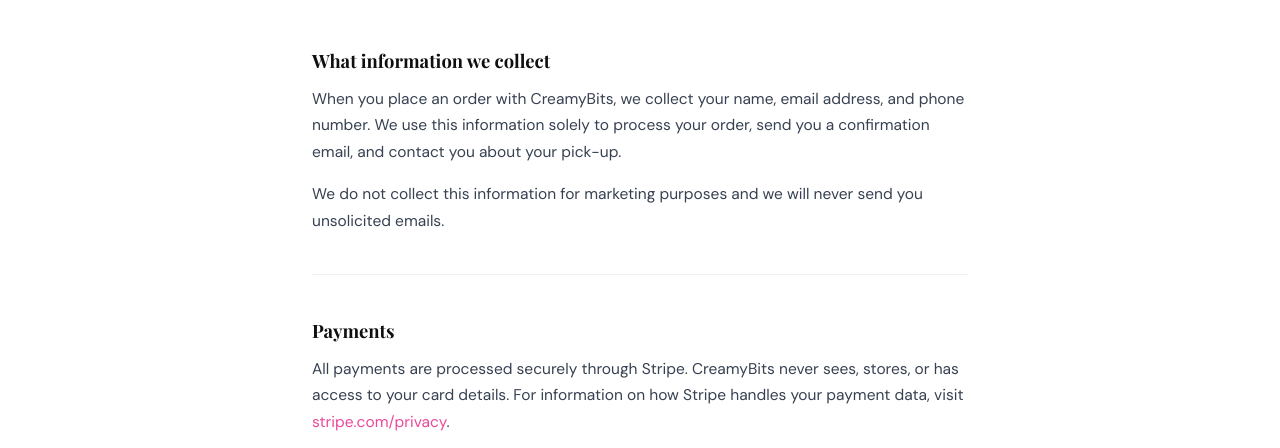
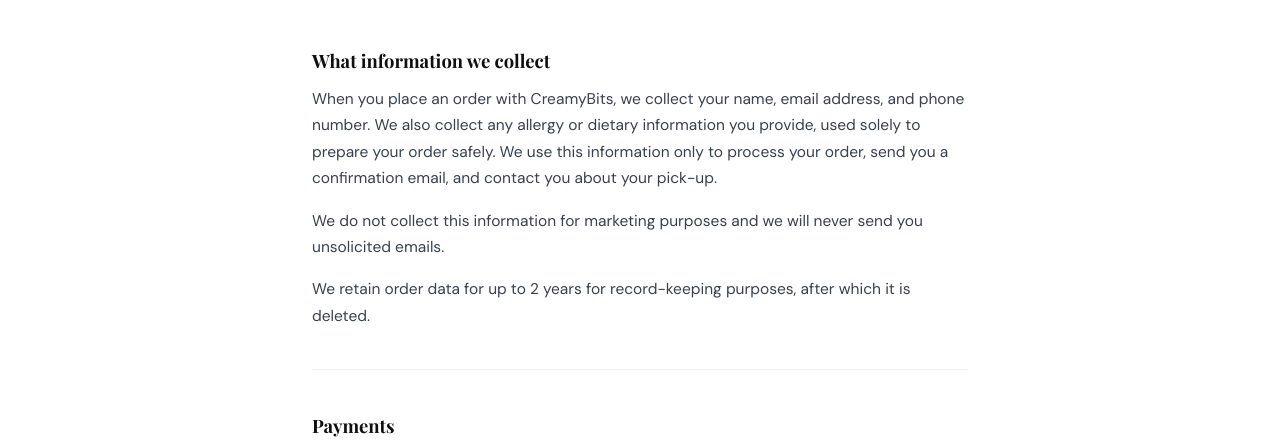
Before and after one commit to OlawaleClimate/creamybits, a website: page public/privacy.html in a window 1280 px wide. Shown: the part 287-735 px from the top of the page. Drawn offline with nearby package versions, Linux system fonts and the light colour scheme.

Commit message:
Privacy: add allergy data collection + 2yr retention statement

```diff
--- a/public/privacy.html
+++ b/public/privacy.html
@@ -50,8 +50,9 @@
   <p class="updated">Last updated: March 16, 2026</p>
 
   <h2>What information we collect</h2>
-  <p>When you place an order with CreamyBits, we collect your name, email address, and phone number. We use this information solely to process your order, send you a confirmation email, and contact you about your pick-up.</p>
+  <p>When you place an order with CreamyBits, we collect your name, email address, and phone number. We also collect any allergy or dietary information you provide, used solely to prepare your order safely. We use this information only to process your order, send you a confirmation email, and contact you about your pick-up.</p>
   <p>We do not collect this information for marketing purposes and we will never send you unsolicited emails.</p>
+  <p>We retain order data for up to 2 years for record-keeping purposes, after which it is deleted.</p>
 
   <hr class="divider" />
 
```
